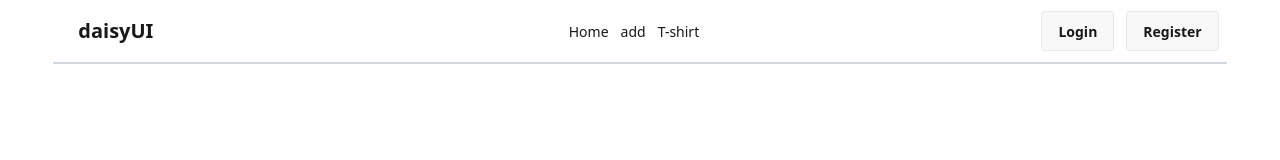
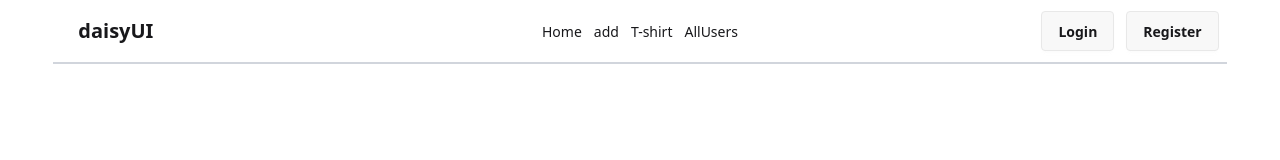
Before and after one commit to tahmid-khan-hub/T-shirt-shop-client, a React (Vite) app: page / in a window 1280 px wide. Shown: the top 160 px of the page. Built offline with nearby package versions, Linux system fonts and the light colour scheme.

Commit message:
updated route , navbar and load data in Users section

```diff
--- a/src/components/Navbar.jsx
+++ b/src/components/Navbar.jsx
@@ -7,6 +7,7 @@ const Navbar = () => {
         <NavLink className="mr-3" to="/"><li>Home</li></NavLink>
         <NavLink className="mr-3" to="/addTshirt"><li>add</li></NavLink>
         <NavLink className="mr-3" to="/tshirt"><li>T-shirt</li></NavLink>
+        <NavLink to="/users"><li>AllUsers</li></NavLink>
     </>
 
   return (
--- /dev/null
+++ b/src/components/Users.jsx
@@ -0,0 +1,16 @@
+import React from 'react';
+import { useLoaderData } from 'react-router';
+
+const Users = () => {
+
+    const userData = useLoaderData();
+    console.log(userData);
+
+    return (
+        <div>
+
+        </div>
+    );
+};
+
+export default Users;
--- a/src/main.jsx
+++ b/src/main.jsx
@@ -15,6 +15,7 @@ import AddTshirt from './components/addTshirt.jsx';
 import Tshirts from './components/Tshirts.jsx';
 import TshirtDetails from './components/TshirtDetails.jsx';
 import AuthProvider from './context/AuthProvider.jsx';
+import Users from './components/Users.jsx';
 
 const router = createBrowserRouter([
   {
@@ -47,6 +48,11 @@ const router = createBrowserRouter([
         path: 'tshirt/viewTshirt/:id',
         loader: () => fetch('http://localhost:3000/tshirts'),
         element: <TshirtDetails></TshirtDetails>,
+      },
+      {
+        path: 'users',
+        loader: () => fetch('http://localhost:3000/users'),
+        element: <Users></Users>
       }
     ]
   },
```
